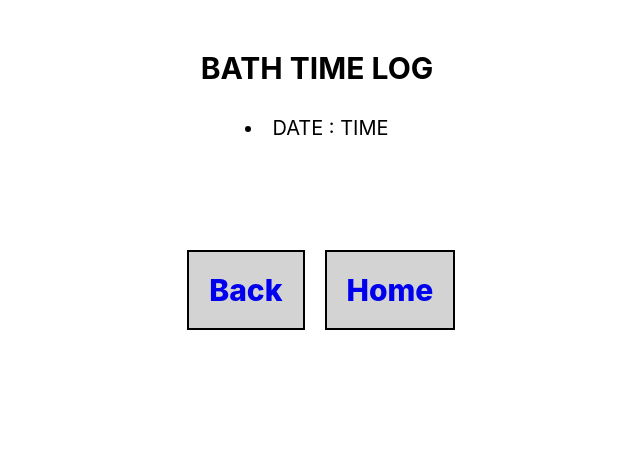
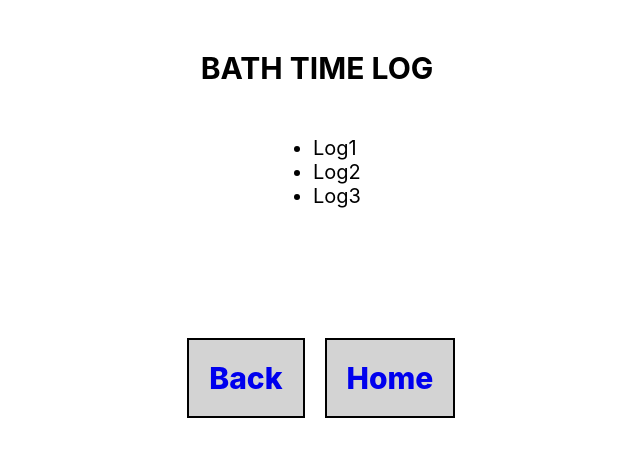
Before and after one commit to Jimmicorey/my-baby-log-app, a React (Create React App) app: page /bathtimelog in a window 1280 px wide. Shown: the top 456 px of the page, without its empty margins (323-963 px from the left). Built offline with nearby package versions, Linux system fonts and the light colour scheme.

Commit message:
DummyData - DataLog added

```diff
--- a/src/BathTime/BathTimeLog.js
+++ b/src/BathTime/BathTimeLog.js
@@ -3,17 +3,17 @@ import { Link } from 'react-router-dom';
 import './BathTimeLog.css';
 
 
-// const DummyData = [
-//  {log: 'BathTime', date: '01/01/2020', time: '7:30 PM', type: ''},
-//  {log: 'BathTime', date: '01/03/2020', time: '7:30 PM', type: ''},
-//  {log: 'BathTime', date: '01/05/2020', time: '7:30 PM', type: ''}
+//  {log: 'BathTime', date: '01/01/2020', time: '7:30 PM', type: ''}
 // ];
+// function DataLog(props) {
+//   return <li>{props.date} : {props.time}</li>
+// }
 
 
-function DataLog(props) {
-  return <li>{props.date} : {props.time}</li>
-}
-
+const DummyData = ['Log1', 'Log2', 'Log3']
+const DataLog = DummyData.map((data) =>
+  <li>{data}</li>
+);
 
 
 function BathTimeLog() {
@@ -24,7 +24,7 @@ function BathTimeLog() {
 
       <div className='flex-container'>
 
-        <DataLog date="DATE" time="TIME"/>
+        <ul>{DataLog}</ul>
 
         <div className='flex-container-row'>
           <Link to='/bathtime' className='button-nav'>Back</Link>
@@ -33,7 +33,7 @@ function BathTimeLog() {
       </div>
     </div>
 
-    );
+  );
 }
 
 export default BathTimeLog;
--- a/src/ChangeDiaper/ChangeDiaperLog.js
+++ b/src/ChangeDiaper/ChangeDiaperLog.js
@@ -5,13 +5,17 @@ import './ChangeDiaperLog.css';
 
 // const DummyData = [
 //  {log: 'ChangeDiaper', date: '01/01/2020', time: '1:30 PM', type: 'Poopy'},
-//  {log: 'ChangeDiaper', date: '01/01/2020', time: '2:30 PM', type: 'Wet'},
-//  {log: 'ChangeDiaper', date: '01/01/2020', time: '3:30 PM', type: 'Both'}
 // ]
+// function DataLog(props) {
+//   return <li>{props.date} : {props.time} : {props.type}</li>
+// }
 
-function DataLog(props) {
-  return <li>{props.date} : {props.time} : {props.type}</li>
-}
+
+const DummyData = ['Log1', 'Log2', 'Log3']
+const DataLog = DummyData.map((data) =>
+  <li>{data}</li>
+);
+
 
 function ChangeDiaperLog(props) {
   return (
@@ -21,7 +25,7 @@ function ChangeDiaperLog(props) {
 
       <div className='flex-container'>
 
-        <DataLog date="DATE" time="TIME" type="TYPE"/>
+        <ul>{DataLog}</ul>
 
         <div className='flex-container-row'>
           <Link to='/changediaper' className='button-nav'>Back</Link>
--- a/src/FeedBaby/FeedBabyLog.js
+++ b/src/FeedBaby/FeedBabyLog.js
@@ -5,14 +5,16 @@ import './FeedBabyLog.css';
 
 // const DummyData = [
 //   {log: 'FeedBaby', date: '01/01/2020', time: '9:30 AM', type: 'Formula'},
-//   {log: 'FeedBaby', date: '01/01/2020', time: '10:30 AM', type: 'Milk-Bottle'},
-//   {log: 'FeedBaby', date: '01/01/2020', time: '11:30 AM', type: 'Milk-Left'},
-//   {log: 'FeedBaby', date: '01/01/2020', time: '12:30 PM', type: 'Milk-Right'}
 // ]
+// function DataLog(props) {
+//   return <li>{props.date} : {props.time} : {props.type}</li>
+// }
 
-function DataLog(props) {
-  return <li>{props.date} : {props.time} : {props.type}</li>
-}
+
+const DummyData = ['Log1', 'Log2', 'Log3']
+const DataLog = DummyData.map((data) =>
+  <li>{data}</li>
+);
 
 
 function FeedBabyLog(props) {
@@ -23,7 +25,7 @@ function FeedBabyLog(props) {
 
       <div className='flex-container'>
 
-        <DataLog date="DATE" time="TIME" type="TYPE"/>
+        <ul>{DataLog}</ul>
 
         <div className='flex-container-row'>
           <Link to='/feedbaby' className='button-nav'>Back</Link>
```
